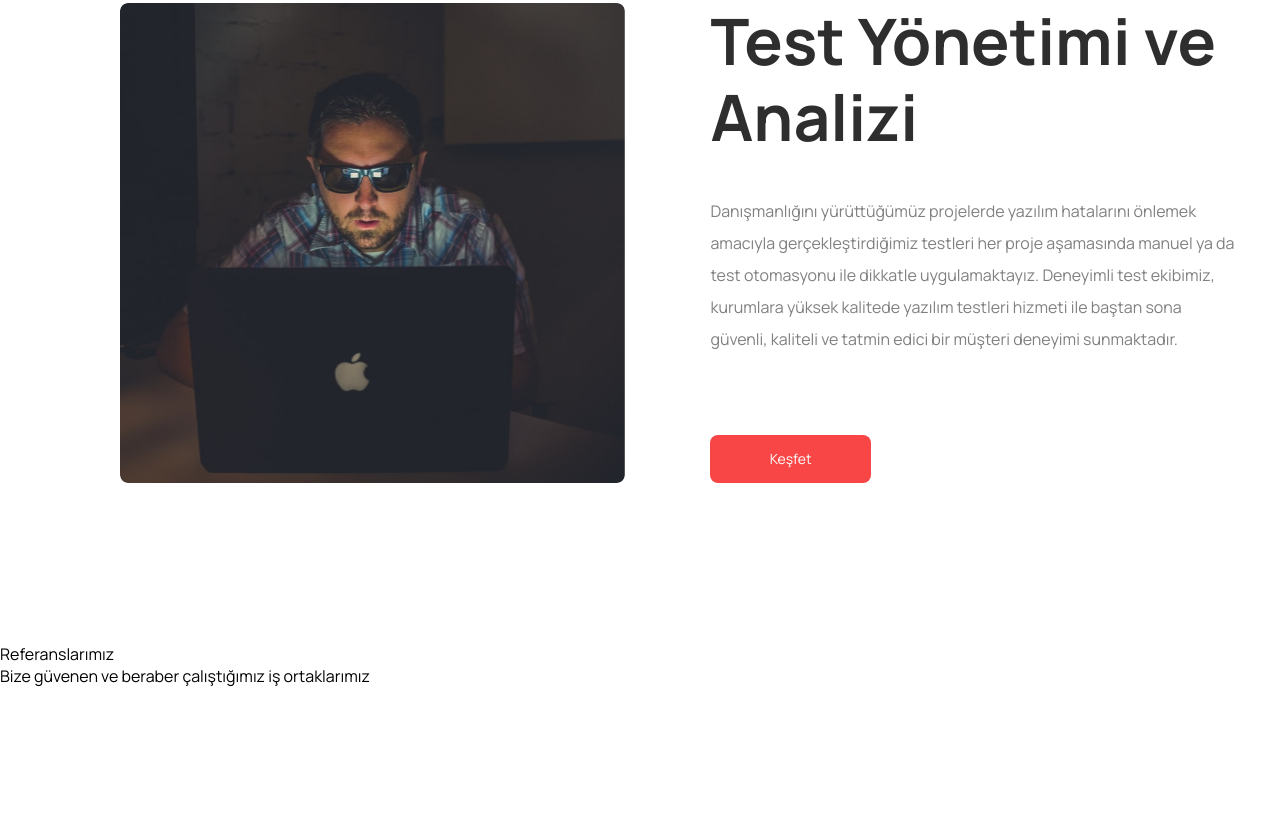
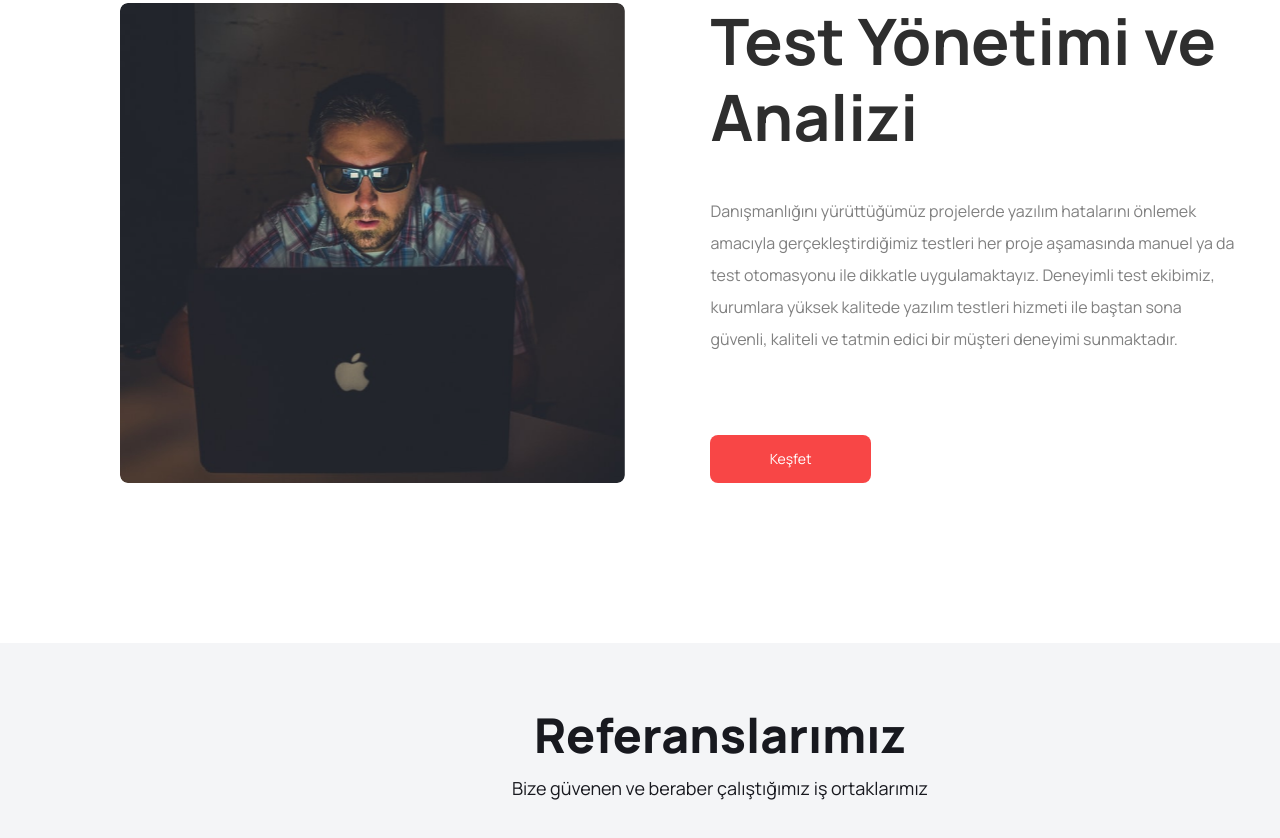
Before and after one commit to Suy4Dever/dever-fe-phase-1, a plain HTML site: page index.html in a window 1280 px wide. Shown: the part 2945-3783 px from the top of the page. Before the commit the page ends 3632 px from the top, so only its background shows below. Drawn offline with Linux system fonts and the light colour scheme.

Commit message:
add layout to title and description

```diff
--- a/style.scss
+++ b/style.scss
@@ -281,3 +281,26 @@ header {
     margin-bottom: 120px;
   }
 }
+
+.section__4 {
+  background-color: #f4f5f7;
+  width: 1440px;
+  padding: 60px 0px;
+  color: #18191f;
+
+  .section__4__title {
+    font-size: 48px;
+    font-weight: 800;
+    line-height: 64px;
+    text-align: center;
+    margin-bottom: 5px;
+  }
+
+  .section__4__description {
+    font-size: 18px;
+    font-weight: 500;
+    line-height: 32px;
+    text-align: center;
+    margin-bottom: 48px;
+  }
+}
```
Also changed, not shown: style.css, 1 other file.
